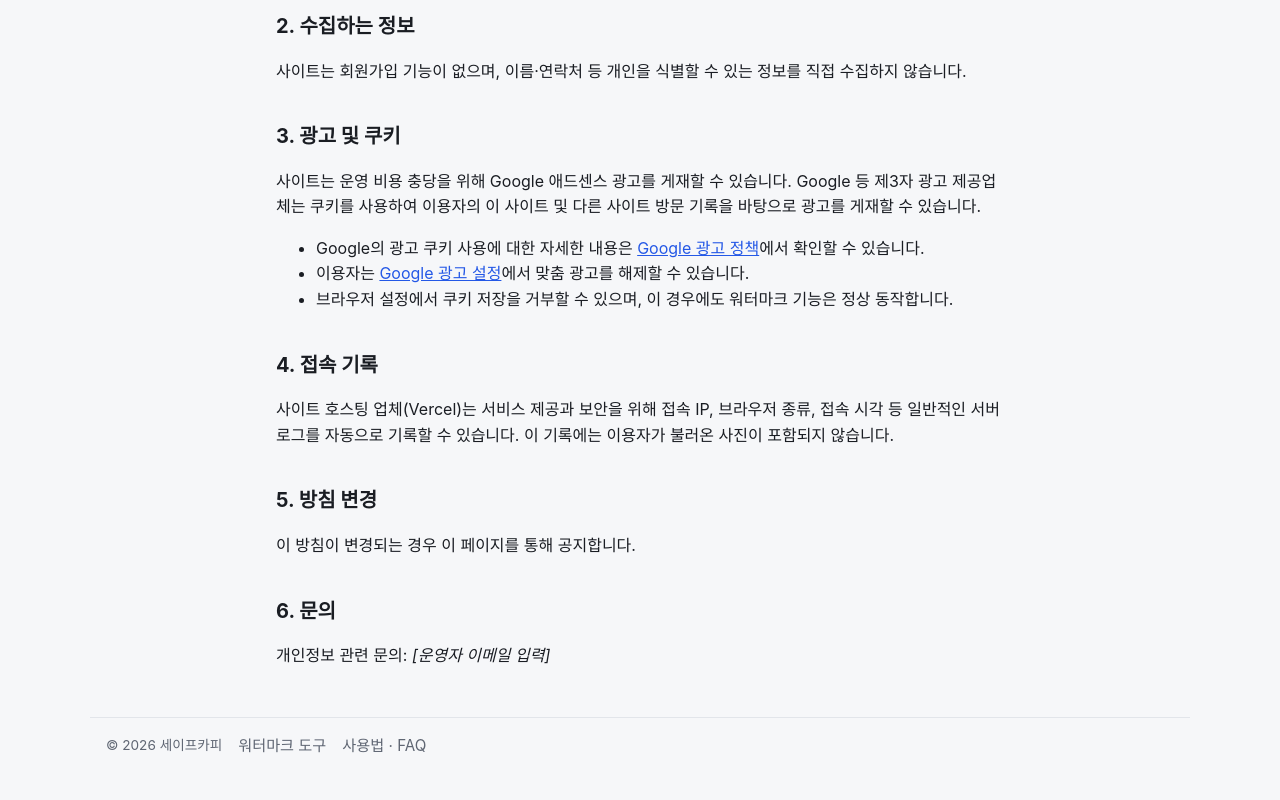
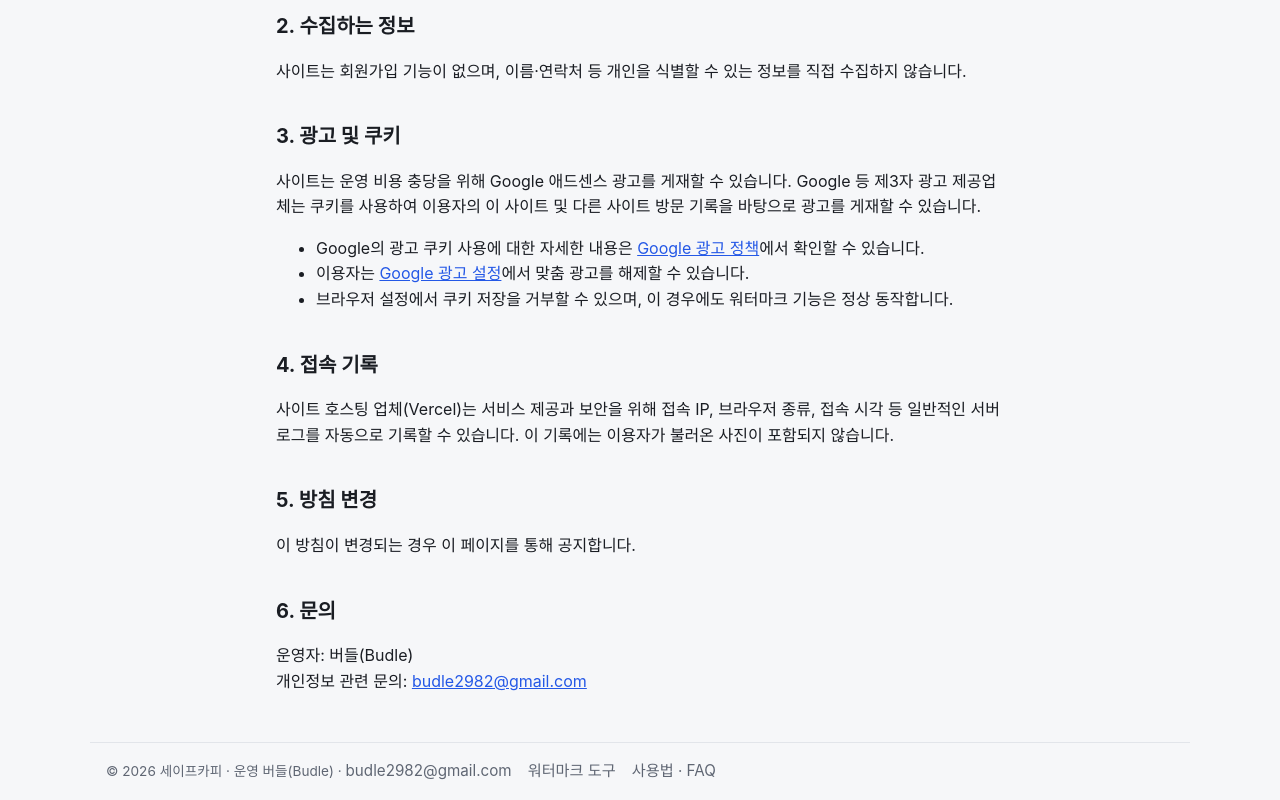
Before and after one commit to BBDDDD0706/safe-copy, a plain HTML site: page privacy.html in a window 1280 px wide. Shown: the part 330-1130 px from the top of the page. Before the commit the page ends 1104 px from the top, so only its background shows below. Drawn offline with Linux system fonts and the light colour scheme.

Commit message:
운영자(버들)·문의 이메일 추가
Co-Authored-By: Claude Opus 5.5 <noreply@anthropic.com>

```diff
--- a/privacy.html
+++ b/privacy.html
@@ -39,11 +39,11 @@
   <p>이 방침이 변경되는 경우 이 페이지를 통해 공지합니다.</p>
 
   <h2>6. 문의</h2>
-  <p>개인정보 관련 문의: <em>[운영자 이메일 입력]</em></p>
+  <p>운영자: 버들(Budle)<br>개인정보 관련 문의: <a href="mailto:budle2982@gmail.com">budle2982@gmail.com</a></p>
 </main>
 
 <footer class="site">
-  <span>© 2026 세이프카피</span>
+  <span>© 2026 세이프카피 · 운영 버들(Budle) · <a href="mailto:budle2982@gmail.com">budle2982@gmail.com</a></span>
   <a href="./">워터마크 도구</a>
   <a href="guide.html">사용법 · FAQ</a>
 </footer>
```
Also changed, not shown: guide.html (+1 -1 lines), index.html (+1 -1 lines), 1 other file.
